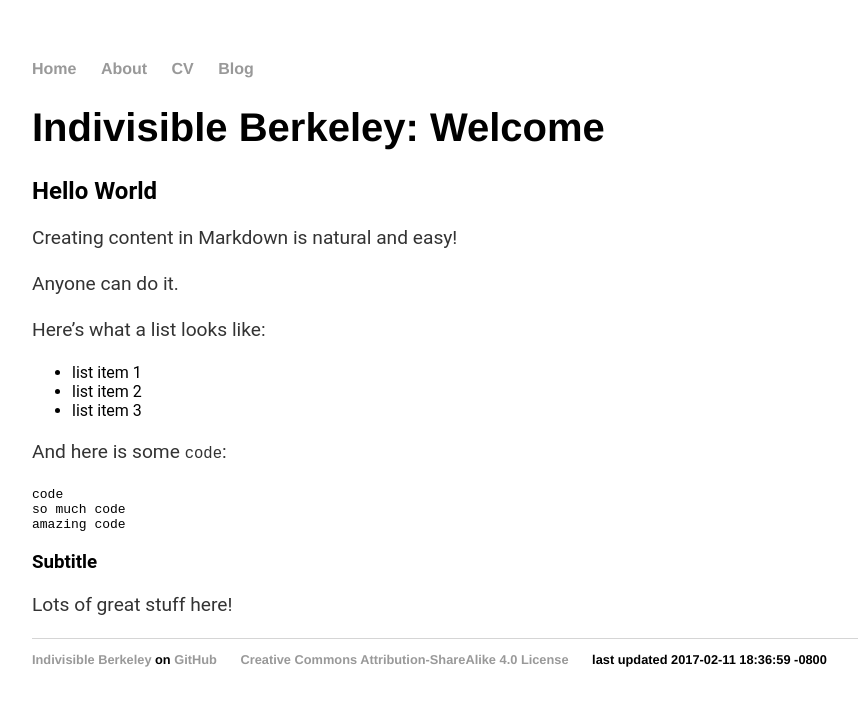
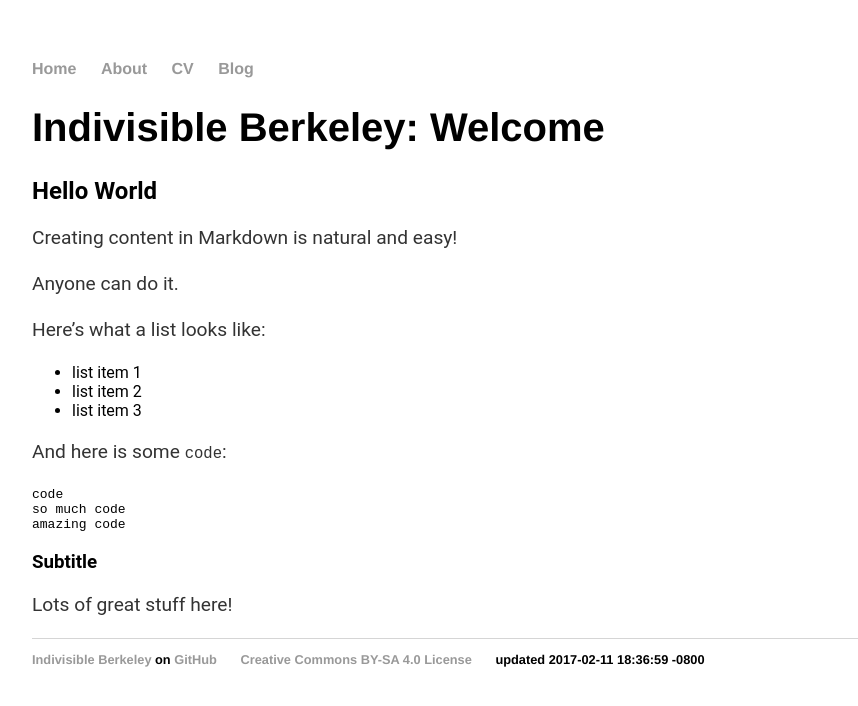
Before and after one commit to bc-design/www-ib, a Jekyll site: the page built from index.md, in a window 1280 px wide. Shown: the top 706 px of the page, without its empty margins (160-1018 px from the left). Built offline with Jekyll 4.4.1, drawn with Linux system fonts in a browser that asks for light colours.

Commit message:
fixing footer

```diff
--- a/_includes/footer.html
+++ b/_includes/footer.html
@@ -4,7 +4,7 @@
         on <a href="http://github.com/bc-design/www-ib">GitHub</a>
   <li>
     <a href="http://creativecommons.org/licenses/by-sa/4.0/">
-        Creative Commons Attribution-ShareAlike 4.0 License</a>
+        Creative Commons BY-SA 4.0 License</a>
   <li>
-    last updated {{ site.time }}
+    updated {{ site.time }}
 </ul>
```
